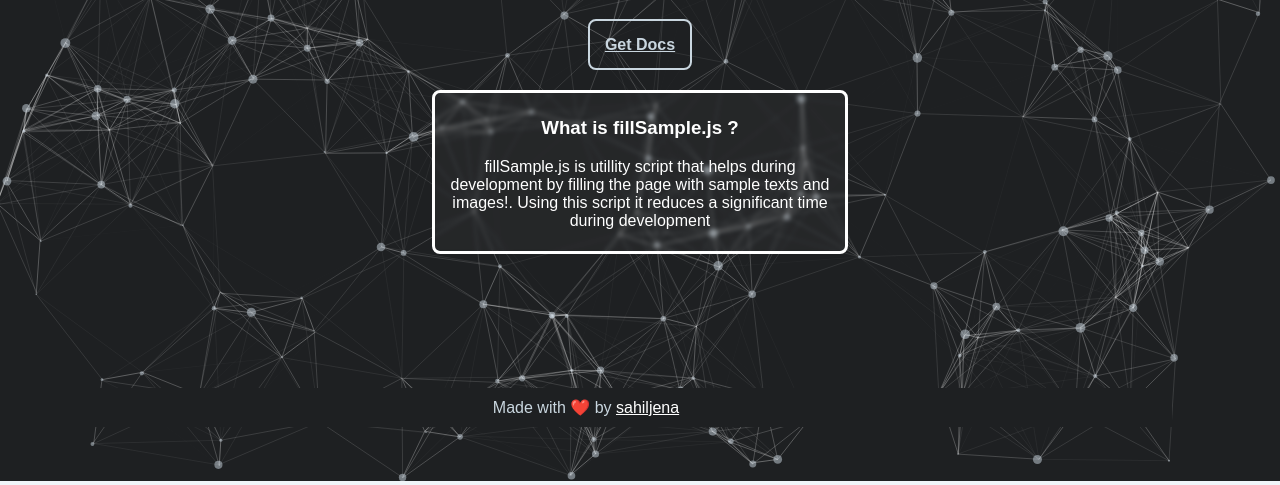
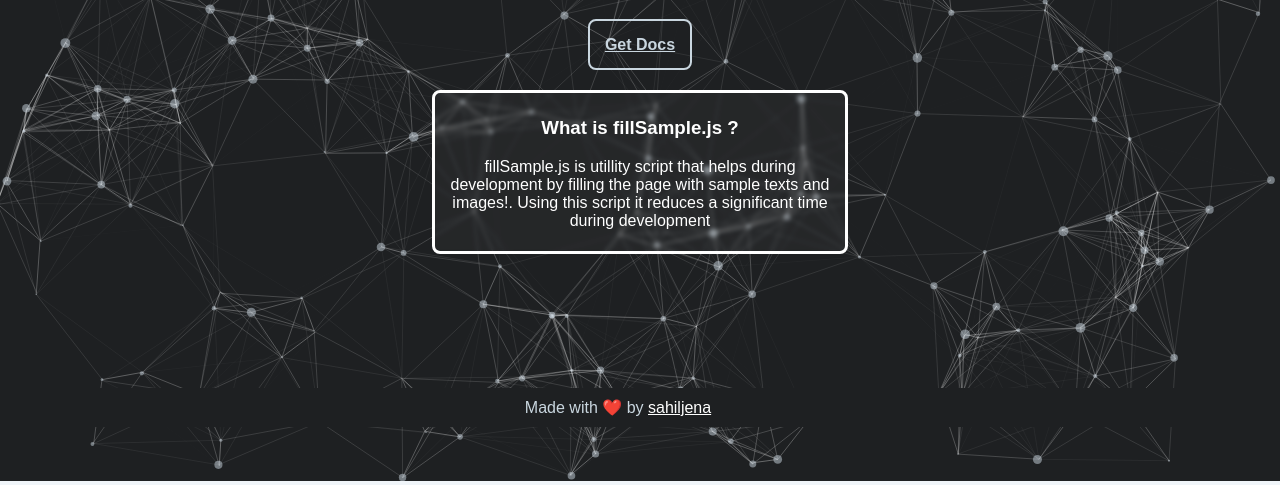
Before and after one commit to sahiljena/hackdartmouth-virtual, a plain HTML site: page index.html in a window 1280 px wide. Shown: the part 373-858 px from the top of the page. Drawn offline with nearby package versions, Linux system fonts and the light colour scheme; animation ran at ten frames a second.

Commit message:
Fix footer width

```diff
--- a/index.html
+++ b/index.html
@@ -35,7 +35,7 @@
           </p>
         </div>
     </div>
-    <footer style="position: fixed; bottom: 0; width: 90%;">Made with ❤️ by <a href="https://sahiljena.github.io/sahiljena">sahiljena</footer>
+    <footer style="position: fixed; bottom: 0; width: 95%;">Made with ❤️ by <a href="https://sahiljena.github.io/sahiljena">sahiljena</footer>
     <script src="https://cdn.jsdelivr.net/particles.js/2.0.0/particles.min.js"></script>
     <script src="assets/js/main.js"></script>
     <script>
```
